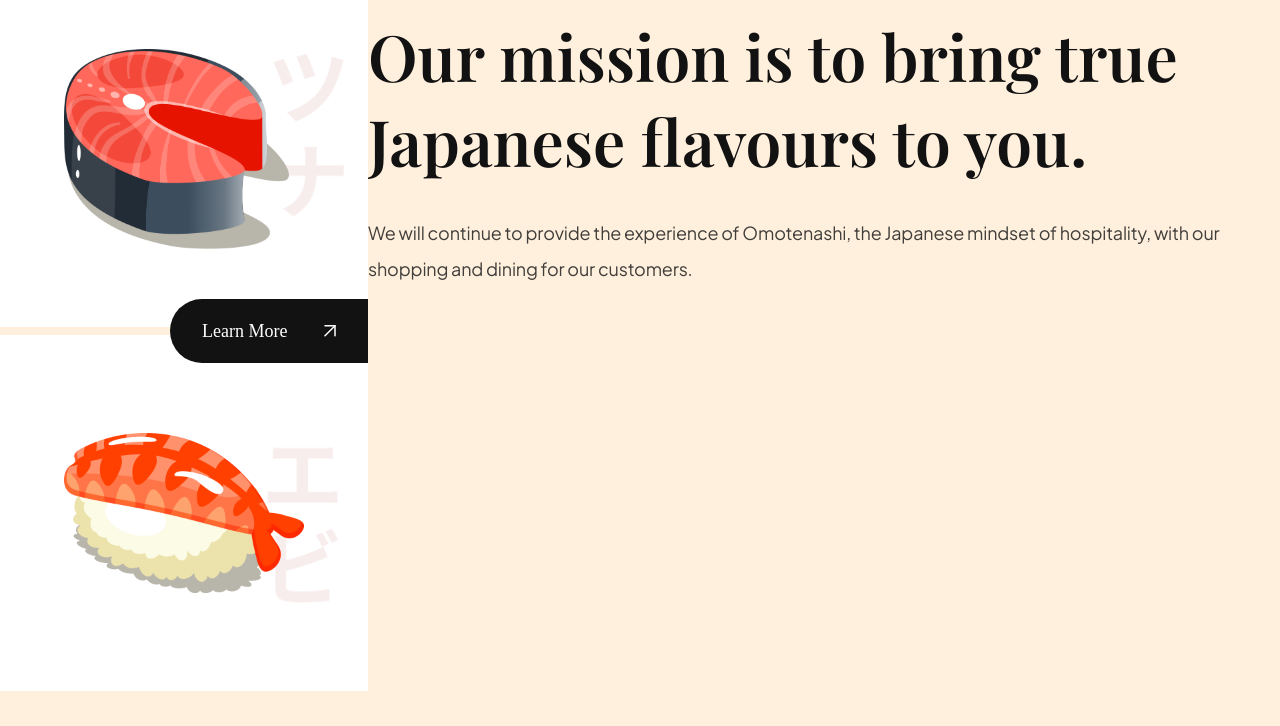
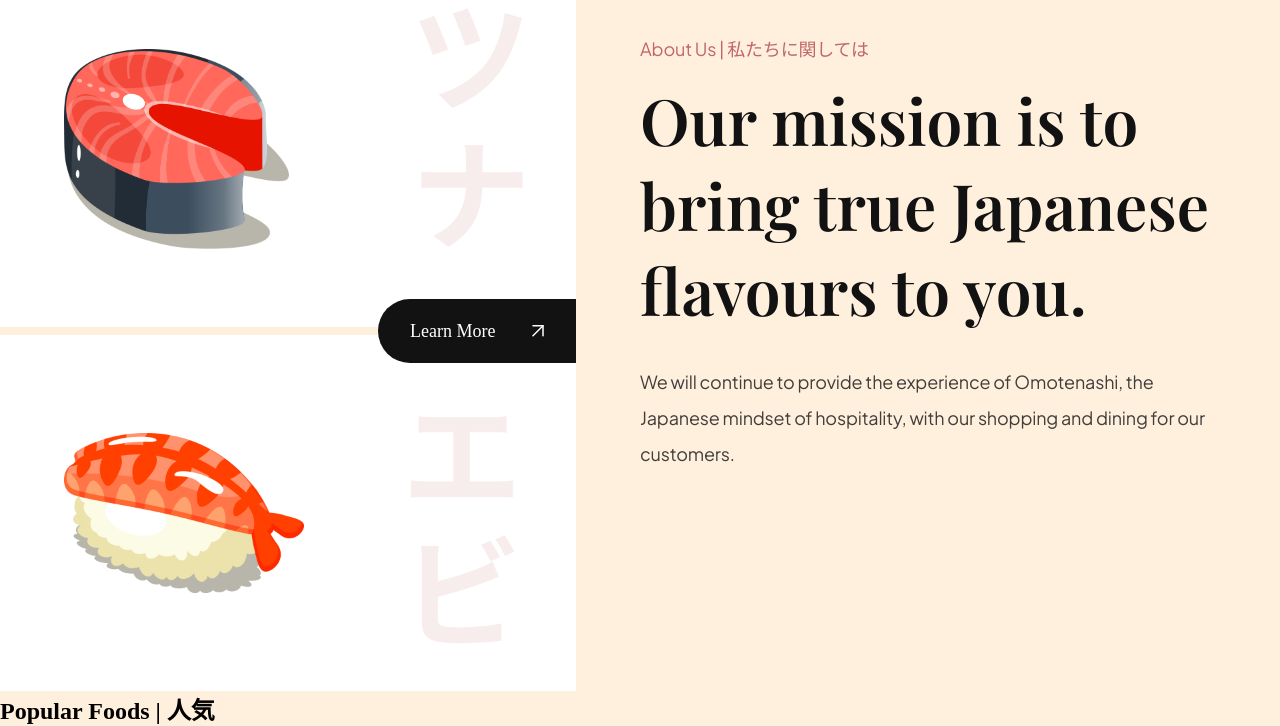
Before and after one commit to simosoftware/sushi-website, a website built with Vite: page index.html in a window 1280 px wide. Shown: the part 820-1546 px from the top of the page. Before the commit the page ends 1511 px from the top, so only its background shows below. Built offline with nearby package versions, Linux system fonts and the light colour scheme.

Commit message:
Finished the About-us section

```diff
--- a/css/sections/about.css
+++ b/css/sections/about.css
@@ -52,7 +52,14 @@
   line-height: 23px;
   cursor: pointer;
 }
-.about-us__button img{
-    object-fit: contain;
-    margin-left: 32px;
+.about-us__button img {
+  object-fit: contain;
+  margin-left: 32px;
 }
+
+.about-us__content {
+  padding: 64px;
+  flex: 1;
+  display: flex;
+  flex-direction: column;
+}
--- a/index.html
+++ b/index.html
@@ -107,6 +107,11 @@
       </div>
     </section>
 
+    <section class="popular" id="menu">
+      <h2 class="popular-foods__title">Popular Foods | 人気</h2>
+      <div class="popular-foods__filters"></div>
+    </section>
+
     <script src="js/script.js" type="module"></script>
   </body>
 </html>
```
